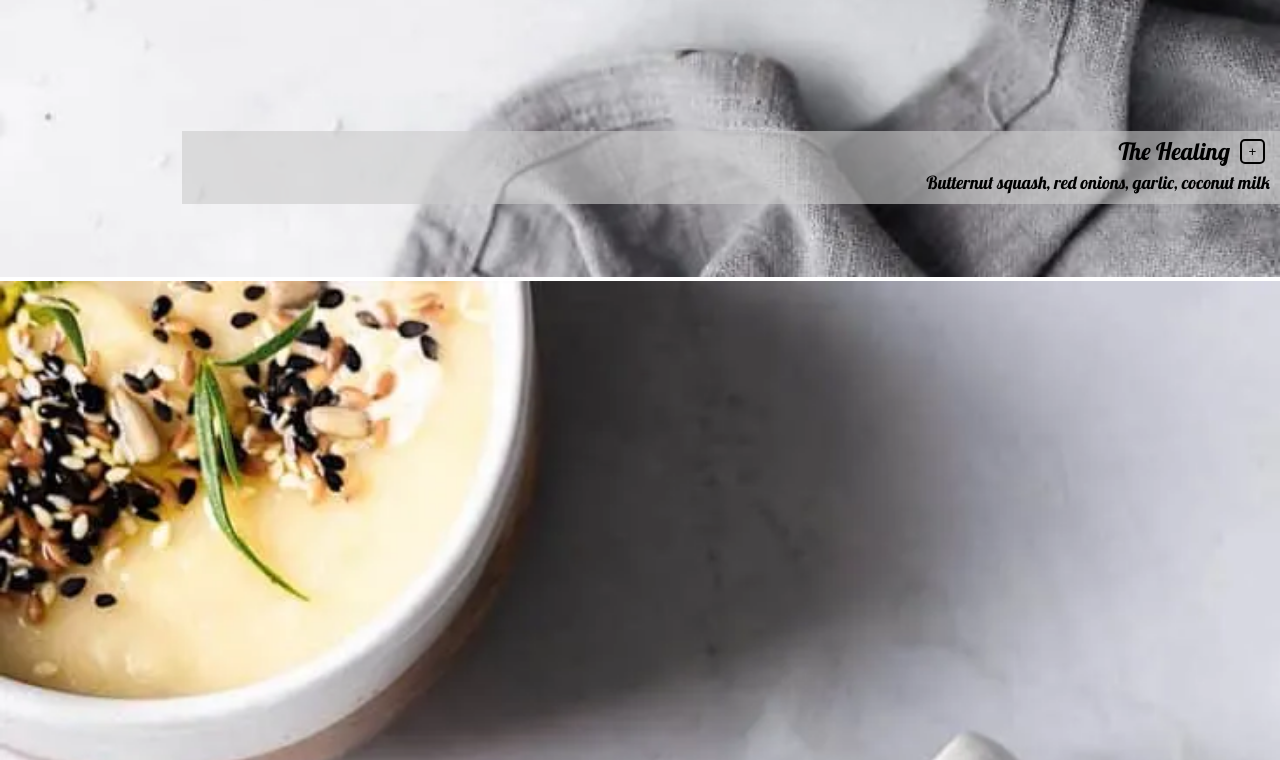
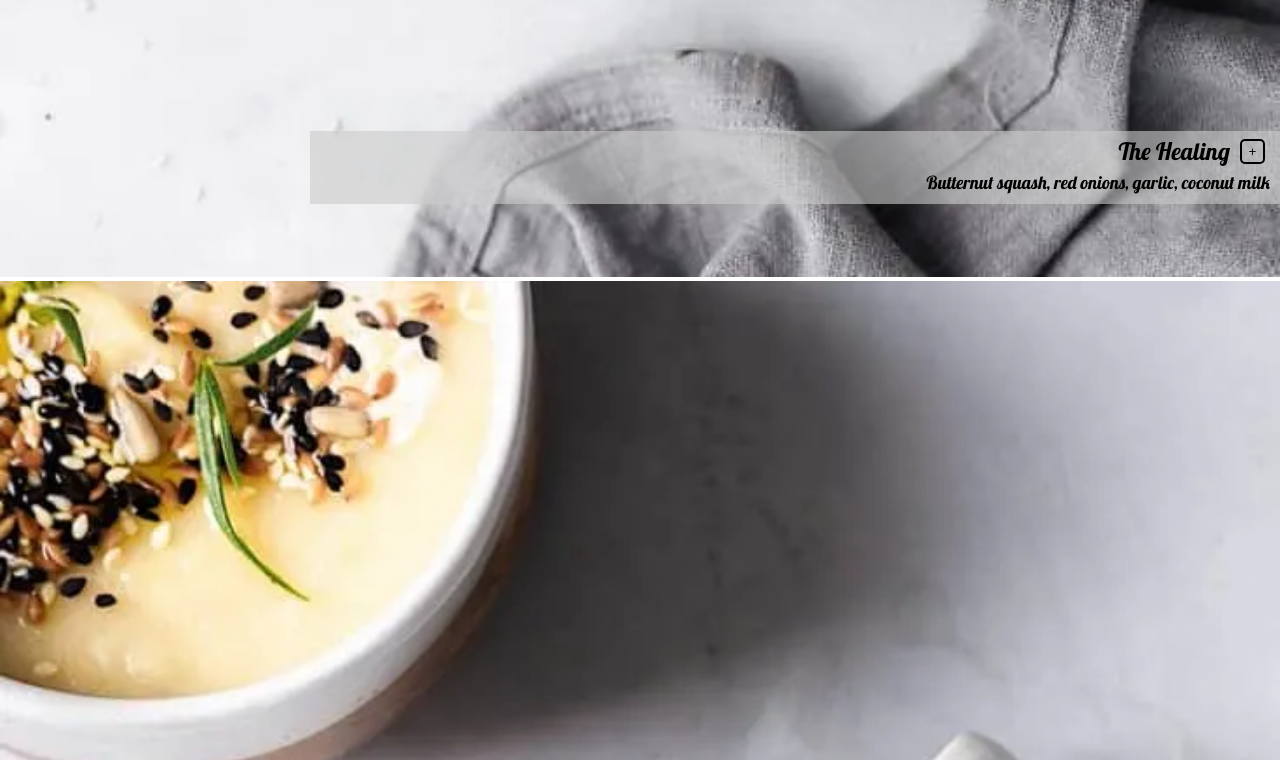
Before and after one commit to Isabelle-123/whatsoup, a React (Create React App) app in the folder client/: page /soup in a window 1280 px wide. Shown: the part 1740-2500 px from the top of the page. Built offline with nearby package versions, Linux system fonts and the light colour scheme.

Commit message:
fixed some style

```diff
--- a/client/src/components/menu/menuStyle.module.css
+++ b/client/src/components/menu/menuStyle.module.css
@@ -18,11 +18,11 @@
 }
 
 .foodInfoContainer {
-  width: 85%;
+  width: 75%;
   background: rgba(204, 204, 204, 0.6);
   position: absolute;
   right: 0px;
-  z-index: 100;
+  z-index: 1;
   color: black;
   padding: 5px;
   margin-top: -150px;
```
